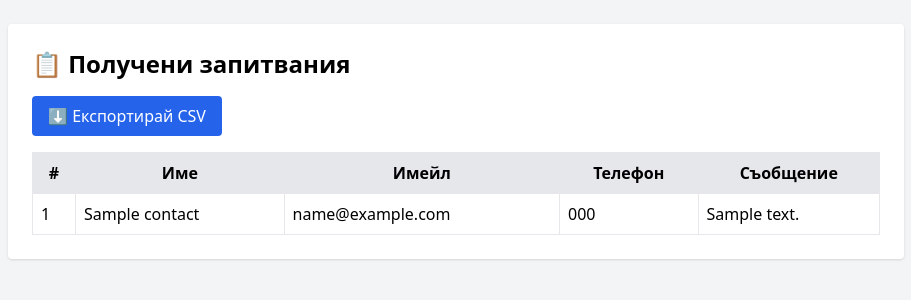
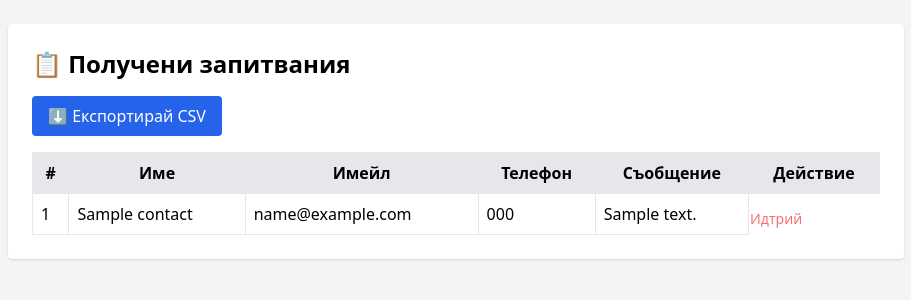
Before and after one commit to IliaDimchev/zt3, a Flask app: template templates/admin.html in a window 1280 px wide. Shown: the top 300 px of the page, without its empty margins (184-1095 px from the left). Run offline with Flask 3, Linux system fonts and the light colour scheme; tables that the repository leaves empty hold one stand-in row (values such as "Sample post"); the template is opened without the code that fills it: values that come from a table or form of the project are taken from there, most other values are stand-ins (such as "Sample title", 1, 10 or a date in 2020); some libraries are stand-ins or nearby versions.

Commit message:
added delete button for requests in the admin pane;

```diff
--- a/templates/admin.html
+++ b/templates/admin.html
@@ -1,14 +1,17 @@
 <!DOCTYPE html>
 <html lang="bg">
+
 <head>
   <meta charset="UTF-8">
   <title>Админ панел</title>
   <script src="https://cdn.tailwindcss.com"></script>
 </head>
+
 <body class="bg-gray-100 p-6">
   <div class="max-w-4xl mx-auto bg-white p-6 rounded shadow">
     <h1 class="text-2xl font-bold mb-4">📋 Получени запитвания</h1>
-    <a href="{{ url_for('export_csv') }}" class="mb-4 inline-block bg-blue-600 text-white px-4 py-2 rounded hover:bg-blue-700">⬇️ Експортирай CSV</a>
+    <a href="{{ url_for('export_csv') }}"
+      class="mb-4 inline-block bg-blue-600 text-white px-4 py-2 rounded hover:bg-blue-700">⬇️ Експортирай CSV</a>
     <table class="w-full table-auto border-collapse">
       <thead>
         <tr class="bg-gray-200">
@@ -17,6 +20,7 @@
           <th class="border p-2">Имейл</th>
           <th class="border p-2">Телефон</th>
           <th class="border p-2">Съобщение</th>
+          <th class="border p-2">Действие</th>
         </tr>
       </thead>
       <tbody>
@@ -27,10 +31,16 @@
           <td class="border p-2">{{ contact.email }}</td>
           <td class="border p-2">{{ contact.phone }}</td>
           <td class="border p-2 whitespace-pre-wrap">{{ contact.message }}</td>
+          <td>
+            <form action="{{ url_for('delete_request', request_id=req.id) }}" method="post" class="mt-2">
+              <button type="submit" class="text-sm text-red-400 hover:underline">Идтрий</button>
+            </form>
+          </td>
         </tr>
         {% endfor %}
       </tbody>
     </table>
   </div>
 </body>
+
 </html>
```
